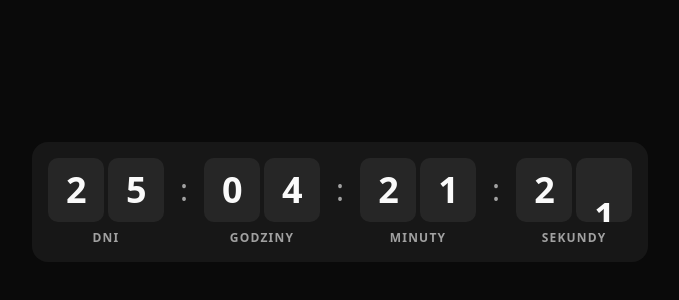
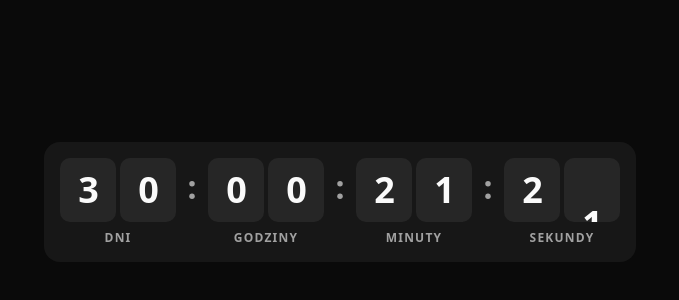
Before and after one commit to Kuba-Walczak/countdown-component, a React (Vite) app: page / in a window 1280 px wide. Shown: the part 198-498 px from the top of the page, without its empty margins (300-979 px from the left). Built offline with nearby package versions, Linux system fonts and the light colour scheme.

Commit message:
feat: added animations and more props

```diff
--- a/src/App.tsx
+++ b/src/App.tsx
@@ -3,7 +3,7 @@ import Countdown from "./components/Countdown";
 export default function App() {
   return (
     <main className="relative bg-background min-h-screen flex items-center justify-center">
-      <Countdown targetDate="2026-12-31T00:00:00Z"/>
+      <Countdown targetDate="2026-05-15T20:00:00Z" slideStrength={100} slideDuration={0.5} showText={true} showFlash={true}/>
     </main>
   );
 }
--- a/src/components/Countdown.tsx
+++ b/src/components/Countdown.tsx
@@ -5,11 +5,13 @@ import { useCountdown } from "../hooks/useCountdown"
 
 interface SegmentProps {
   digit: string
-  animationStrength: number
-  flash: boolean
+  slideStrength: number
+  showFlash: boolean
+  slideDuration: number
 }
 
-function Segment({ digit, animationStrength, flash: enableFlash }: SegmentProps) {
+function Segment({ digit, slideStrength, showFlash, slideDuration }: SegmentProps) {
+  const containerRef = useRef<HTMLDivElement>(null)
   const flashRef = useRef<HTMLDivElement>(null)
   const spanRef = useRef<HTMLSpanElement>(null)
   const [displayed, setDisplayed] = useState(digit)
@@ -23,26 +25,25 @@ function Segment({ digit, animationStrength, flash: enableFlash }: SegmentProps)
     const span = spanRef.current
     if (!flashLayer || !span) return
 
-    const slideDuration = 0.55
-
     gsap.killTweensOf([flashLayer, span])
 
     gsap.to(span, {
-      y: `${animationStrength}%`,
+      y: `${Math.min(slideStrength, 125)}%`,
       duration: slideDuration,
       ease: "power4.in",
       onComplete: () => {
         setDisplayed(pendingDigit.current)
-        gsap.fromTo(span, { y: `-${animationStrength}%` }, { y: "0%", duration: slideDuration, ease: "power4.out" })
-        if (enableFlash) {
+        gsap.fromTo(span, { y: `-${Math.min(slideStrength, 125)}%` }, { y: "0%", duration: slideDuration, ease: "power4.out" })
+        if (showFlash) {
+          gsap.timeline().to(containerRef.current, { y: `${slideStrength * 0.075}%`, duration: slideDuration * 0.35, ease: "power1.out" }).to(containerRef.current, { y: "0%", duration: slideDuration, ease: "ease.in" })
           gsap.fromTo(flashLayer, { opacity: 0.2 }, { opacity: 0, duration: 0.5 })
         }
       },
     })
-  }, [digit, animationStrength, enableFlash])
+  }, [digit, slideStrength, showFlash, slideDuration])
 
   return (
-    <div className="relative overflow-hidden flex items-center justify-center rounded-lg bg-accent w-14 h-16">
+    <div ref={containerRef} className="relative overflow-hidden flex items-center justify-center rounded-lg bg-accent w-14 h-16">
       <div ref={flashRef} className="absolute inset-0 bg-accent-foreground opacity-0 pointer-events-none" />
       <span
         ref={spanRef}
@@ -57,44 +58,63 @@ function Segment({ digit, animationStrength, flash: enableFlash }: SegmentProps)
 interface SegmentGroupProps {
   value: number
   unit: string
-  animationStrength: number
-  flash: boolean
+  slideStrength: number
+  showFlash: boolean
+  showText: boolean
+  slideDuration: number
 }
 
-function SegmentGroup({ value, unit, animationStrength, flash }: SegmentGroupProps) {
+function SegmentGroup({ value, unit, slideStrength, showFlash, showText, slideDuration }: SegmentGroupProps) {
   const [tens, ones] = String(value).padStart(2, "0").split("")
   return (
     <div className="flex flex-col items-center gap-2">
       <div className="flex gap-1">
-        <Segment digit={tens} animationStrength={animationStrength} flash={flash} />
-        <Segment digit={ones} animationStrength={animationStrength} flash={flash} />
+        <Segment digit={tens} slideStrength={slideStrength} showFlash={showFlash} slideDuration={slideDuration} />
+        <Segment digit={ones} slideStrength={slideStrength} showFlash={showFlash} slideDuration={slideDuration} />
       </div>
-      <span className="text-xs font-semibold uppercase tracking-widest text-muted-foreground">
-        {unit}
-      </span>
+      {showText && (
+        <span className="text-xs font-semibold uppercase tracking-widest text-muted-foreground">
+          {unit}
+        </span>
+      )}
     </div>
   )
 }
 
 function Separator() {
   return (
-    <span className="mb-6 text-3xl font-light text-muted-foreground select-none">:</span>
+    <div className="flex h-16 items-center justify-center">
+      <svg
+        aria-hidden="true"
+        viewBox="0 0 12 32"
+        className="h-10 w-4 fill-muted-foreground"
+      >
+        <circle cx="6" cy="11" r="2.2" />
+        <circle cx="6" cy="21" r="2.2" />
+      </svg>
+    </div>
   )
 }
 
 interface CountdownProps {
   targetDate: Date | string
   onFinish?: () => void
-  animationStrength?: number
-  flash?: boolean
+  slideStrength?: number
+  slideDuration?: number
+  showText?: boolean
+  showFlash?: boolean
 }
 
 export default function Countdown({
   targetDate,
   onFinish,
-  animationStrength = 125,
-  flash = true,
+  slideStrength = 125,
+  slideDuration = 0.5,
+  showText = true,
+  showFlash = true,
 }: CountdownProps) {
+  const safeSlideStrength = Math.min(slideStrength, 500)
+  const safeSlideDuration = Math.min(slideDuration, 0.5)
   const { days, hours, minutes, seconds, isFinished } = useCountdown(targetDate)
 
   useEffect(() => {
@@ -103,7 +123,7 @@ export default function Countdown({
 
   if (isFinished) {
     return (
-      <div className="flex items-center justify-center rounded-2xl bg-card px-10 py-8">
+      <div className="flex items-center justify-center rounded-2xl bg-card p-4">
         <span className="text-2xl font-semibold tracking-wide text-muted-foreground">
           Time's up
         </span>
@@ -112,14 +132,14 @@ export default function Countdown({
   }
 
   return (
-    <div className="flex items-center gap-4 rounded-2xl bg-card p-4">
-      <SegmentGroup value={days} unit="dni" animationStrength={animationStrength} flash={flash} />
+    <div className="flex items-start gap-2 rounded-2xl bg-card p-4">
+      <SegmentGroup value={days} unit="dni" slideStrength={safeSlideStrength} showFlash={showFlash} showText={showText} slideDuration={safeSlideDuration} />
       <Separator />
-      <SegmentGroup value={hours} unit="godziny" animationStrength={animationStrength} flash={flash} />
+      <SegmentGroup value={hours} unit="godziny" slideStrength={safeSlideStrength} showFlash={showFlash} showText={showText} slideDuration={safeSlideDuration} />
       <Separator />
-      <SegmentGroup value={minutes} unit="minuty" animationStrength={animationStrength} flash={flash} />
+      <SegmentGroup value={minutes} unit="minuty" slideStrength={safeSlideStrength} showFlash={showFlash} showText={showText} slideDuration={safeSlideDuration} />
       <Separator />
-      <SegmentGroup value={seconds} unit="sekundy" animationStrength={animationStrength} flash={flash} />
+      <SegmentGroup value={seconds} unit="sekundy" slideStrength={safeSlideStrength} showFlash={showFlash} showText={showText} slideDuration={safeSlideDuration} />
     </div>
   )
 }
```
